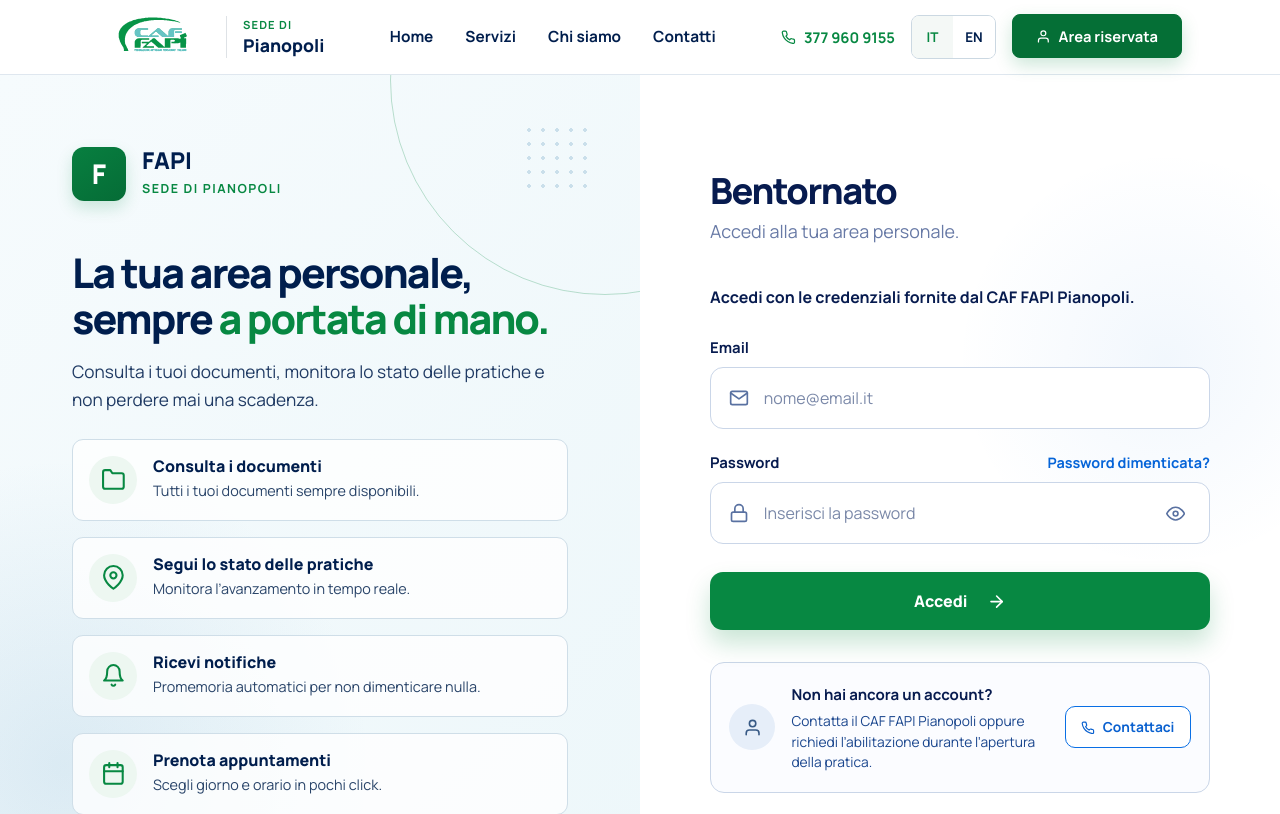
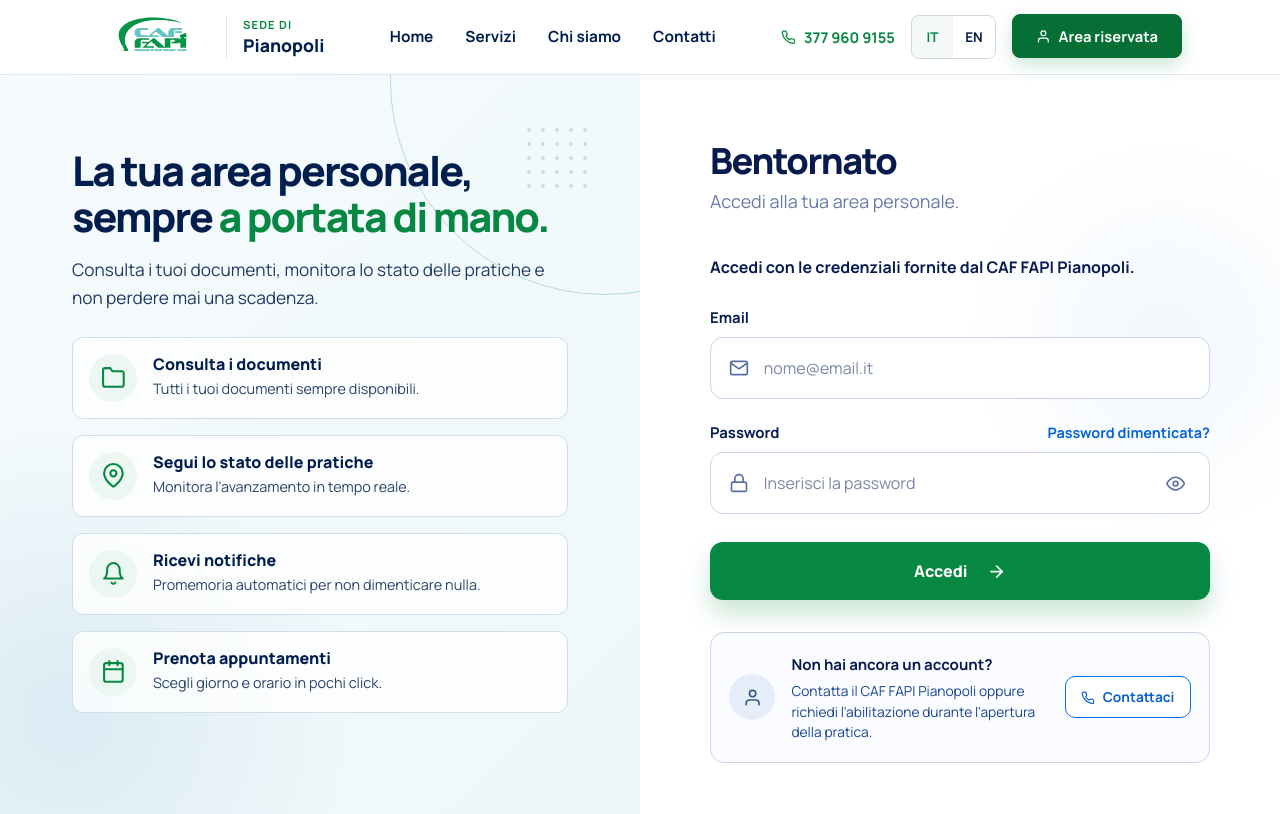
Before and after one commit to acetomartina/FE-Capstone-CAF, a React (Vite) app: page /login in a window 1280 px wide. Shown: the top 814 px of the page. Built offline with nearby package versions, Linux system fonts and the light colour scheme; no server answers.

Commit message:
style(navbar): telefono e area riservata sempre raggiungibili

```diff
--- a/src/features/auth/components/LoginHero.tsx
+++ b/src/features/auth/components/LoginHero.tsx
@@ -33,17 +33,8 @@
   return (
     <section className="login-info h-100">
       <div className="login-info__content mx-auto">
-        <div className="d-flex align-items-center gap-3 mb-5">
-          <span className="login-info__symbol">F</span>
-
-          <div className="d-flex flex-column">
-            <strong className="login-info__brand">FAPI</strong>
-            <span className="login-info__location">
-              SEDE DI PIANOPOLI
-            </span>
-          </div>
-        </div>
-
+        {/* Il marchio sta gia' nella navbar, a pochi pixel da qui:
+            ripeterlo rubava spazio senza aggiungere informazione. */}
         <div className="mb-4">
           <h1 className="login-info__title mb-3">
             La tua area personale,
--- a/src/styles/LoginPage/login-hero.css
+++ b/src/styles/LoginPage/login-hero.css
@@ -54,43 +54,6 @@
 
   width: 100%;
   max-width: 590px;
-}
-
-.login-info__symbol {
-  width: 54px;
-  height: 54px;
-
-  display: inline-flex;
-  align-items: center;
-  justify-content: center;
-
-  border-radius: 12px;
-
-  background: linear-gradient(145deg, #087f40, #056c36);
-  color: #ffffff;
-
-  font-size: 1.7rem;
-  font-weight: 800;
-
-  box-shadow: 0 7px 16px rgba(7, 136, 66, 0.18);
-}
-
-.login-info__brand {
-  color: #001e4d;
-
-  font-size: 1.45rem;
-  font-weight: 800;
-  line-height: 1;
-}
-
-.login-info__location {
-  margin-top: 0.45rem;
-
-  color: #078842;
-
-  font-size: 0.78rem;
-  font-weight: 700;
-  letter-spacing: 0.12em;
 }
 
 .login-info__title {
--- a/src/styles/LoginPage/login-responsive.css
+++ b/src/styles/LoginPage/login-responsive.css
@@ -60,13 +60,6 @@
 @media (max-width: 620px) {
   .login-info {
     padding: 2.75rem 1.25rem;
-  }
-
-  .login-info__symbol {
-    width: 50px;
-    height: 50px;
-
-    font-size: 1.45rem;
   }
 
   .login-info__eyebrow strong {
```
